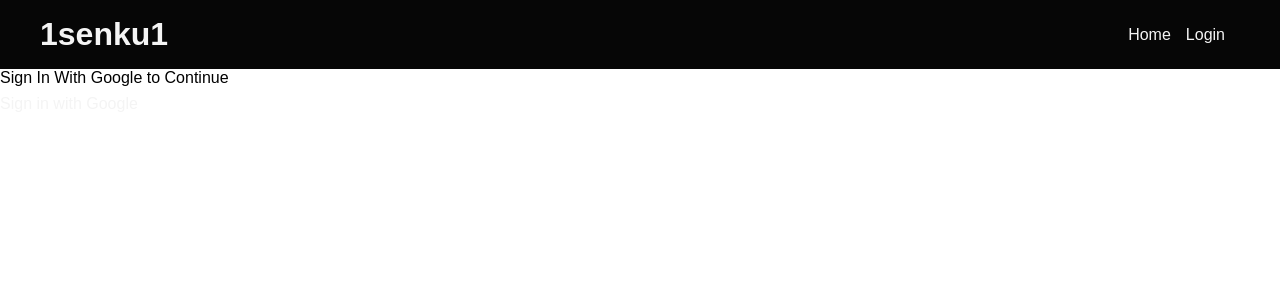
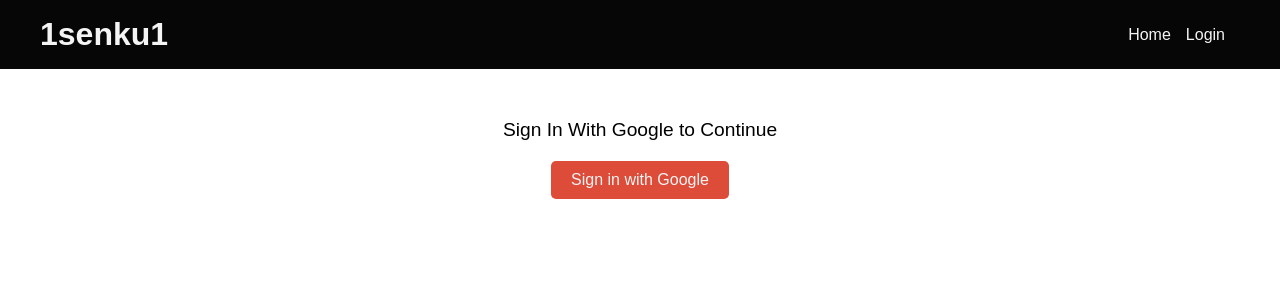
Before and after one commit to mahfoud-mehalli/1senku1-Blog, a React (Create React App) app: page /login in a window 1280 px wide. Shown: the top 300 px of the page. Built offline with nearby package versions, Linux system fonts and the light colour scheme.

Commit message:
Login styled

```diff
--- a/src/pages/Login/Login.css
+++ b/src/pages/Login/Login.css
@@ -0,0 +1,30 @@
+* {
+    padding: 0;
+    margin: 0;
+}
+
+.loginPage {
+    text-align: center;
+    margin-top: 50px;
+}
+
+.loginPage p {
+    font-size: 1.2em;
+    margin-bottom: 20px;
+}
+
+.login-with-google-btn {
+    background-color: #dd4b39;
+    color: var(--white);
+    border: none;
+    border-radius: 5px;
+    padding: 10px 20px;
+    font-size: 1em;
+    cursor: pointer;
+    transition: 0.3s ease-in-out;
+}
+
+.login-with-google-btn:hover {
+    background-color: #c53727;
+    color: var(--white);
+}
```
